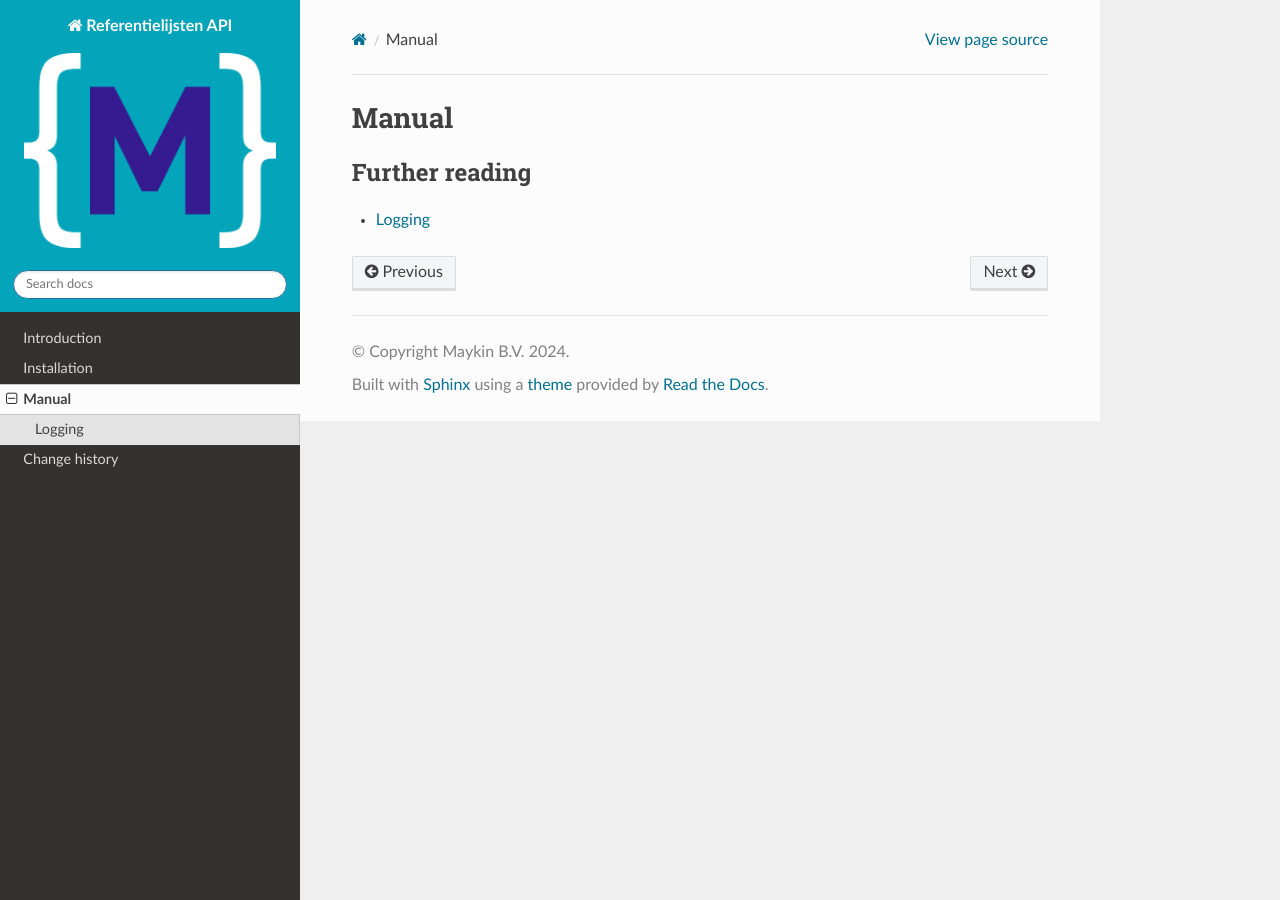
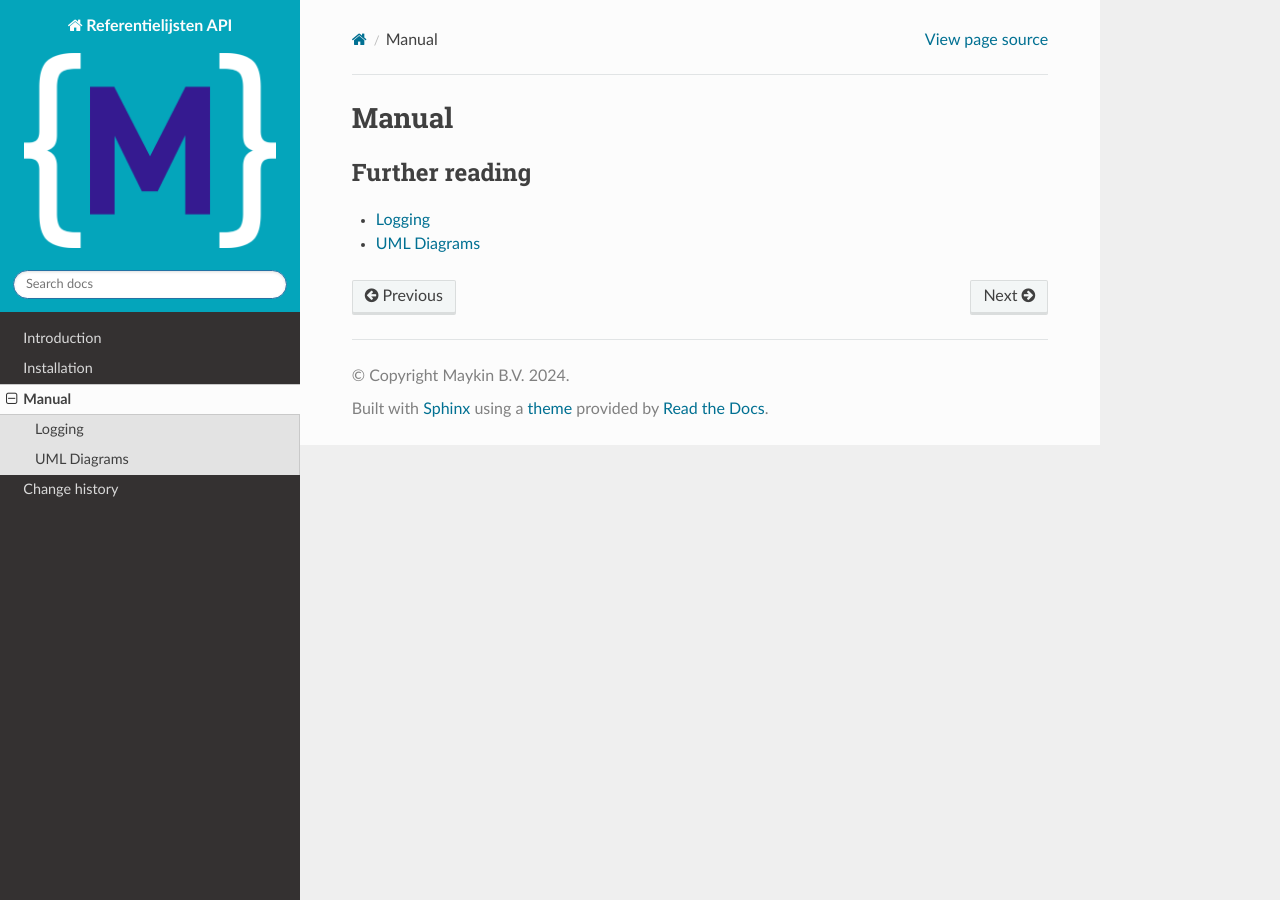
Before and after one commit to maykinmedia/referentielijsten, a Sphinx documentation site: the page built from docs/manual/index.rst, in a window 1280 px wide. Built offline with Sphinx 7.4.7 and the Read the Docs theme 3.1.0, drawn with Linux system fonts in a browser that asks for light colours; some of the changed lines change nothing that is shown.

Commit message:
:sparkles: [maykinmedia/open-api-framework#159] add model img docs creation

```diff
--- a/docs/conf.py
+++ b/docs/conf.py
@@ -11,7 +11,8 @@
 import django
 from django.utils.translation import activate
 
-sys.path.insert(0, os.path.abspath("../src"))
+sys.path.insert(0, os.path.abspath("."))
+sys.path.insert(1, os.path.abspath("../src"))
 
 import referentielijsten  # noqa isort:skip
 
@@ -19,6 +20,8 @@
 
 # Import as private variable to avoid errors on build
 from importlib.metadata import version as _version
+
+from model_graph import generate_model_graphs
 
 setup_env()
 django.setup()
@@ -47,15 +50,17 @@
 # extensions coming with Sphinx (named 'sphinx.ext.*') or your custom
 # ones.
 extensions = [
-    # "sphinx.ext.todo",
-    # "sphinx_tabs.tabs",
-    # "recommonmark",
-    # "sphinx_markdown_tables",
+    "sphinx.ext.todo",
+    "sphinx_tabs.tabs",
+    "recommonmark",
+    "sphinx_markdown_tables",
     "sphinx.ext.extlinks",
     "sphinx.ext.autodoc",
     "sphinx.ext.intersphinx",
+    "sphinx.ext.graphviz",
     "django_setup_configuration.documentation.setup_config_example",
     "django_setup_configuration.documentation.setup_config_usage",
+    "uml_directive.uml",
 ]
 
 # Add any paths that contain templates here, relative to this directory.
@@ -123,3 +128,13 @@
         None,
     ),
 }
+
+
+#
+#   Datamodel image creation
+#
+graphviz_output_format = "png"
+
+
+def setup(app):
+    app.connect("builder-inited", generate_model_graphs)
--- a/docs/manual/index.rst
+++ b/docs/manual/index.rst
@@ -8,3 +8,4 @@
    :caption: Further reading
 
    logging
+   uml-diagram
--- /dev/null
+++ b/docs/manual/uml-diagram.rst
@@ -0,0 +1,4 @@
+UML Diagrams
+============
+
+.. uml_images::
--- /dev/null
+++ b/docs/model_graph.py
@@ -0,0 +1,23 @@
+import os
+
+from django.core.management import call_command
+
+
+def generate_model_graphs(app):
+    output_dir = os.path.join(app.srcdir, "_static", "uml")
+    os.makedirs(output_dir, exist_ok=True)
+
+    django_app_label = "api"
+
+    png_path = os.path.join(output_dir, f"{django_app_label}.png")
+    try:
+        call_command(
+            "graph_models",
+            django_app_label,
+            output=png_path,
+            rankdir="LR",
+            hide_edge_labels=True,
+        )
+        print(f"Generated diagram for {django_app_label}")
+    except Exception as exc:
+        print(f"Failed to generate PNG for {django_app_label}: {exc}")
--- /dev/null
+++ b/docs/uml_directive/uml.py
@@ -0,0 +1,38 @@
+import os
+
+from docutils import nodes
+from docutils.parsers.rst import Directive
+
+
+class UmlImagesDirective(Directive):
+    has_content = False
+
+    def run(self):
+        env = self.state.document.settings.env
+        static_dir = os.path.join(env.app.srcdir, "_static", "uml")
+        if not os.path.isdir(static_dir):
+            return [
+                nodes.warning(
+                    "", nodes.paragraph(text="_static/uml directory not found")
+                )
+            ]
+
+        image_nodes = []
+        for filename in sorted(os.listdir(static_dir)):
+            if filename.lower().endswith(".png"):
+                image_path = f"/_static/uml/{filename}"
+                title_text = os.path.splitext(filename)[0].capitalize()
+
+                title_node = nodes.subtitle(text=title_text)
+                image_nodes.append(title_node)
+
+                image_node = nodes.image(uri=image_path)
+                image_node["classes"].append("uml-diagram")
+                image_node["width"] = "600px"
+                image_nodes.append(image_node)
+
+        return image_nodes
+
+
+def setup(app):
+    app.add_directive("uml_images", UmlImagesDirective)
```
Also changed, not shown: .readthedocs.yaml, docs/uml_directive/__init__.py (added), 6 other files.
